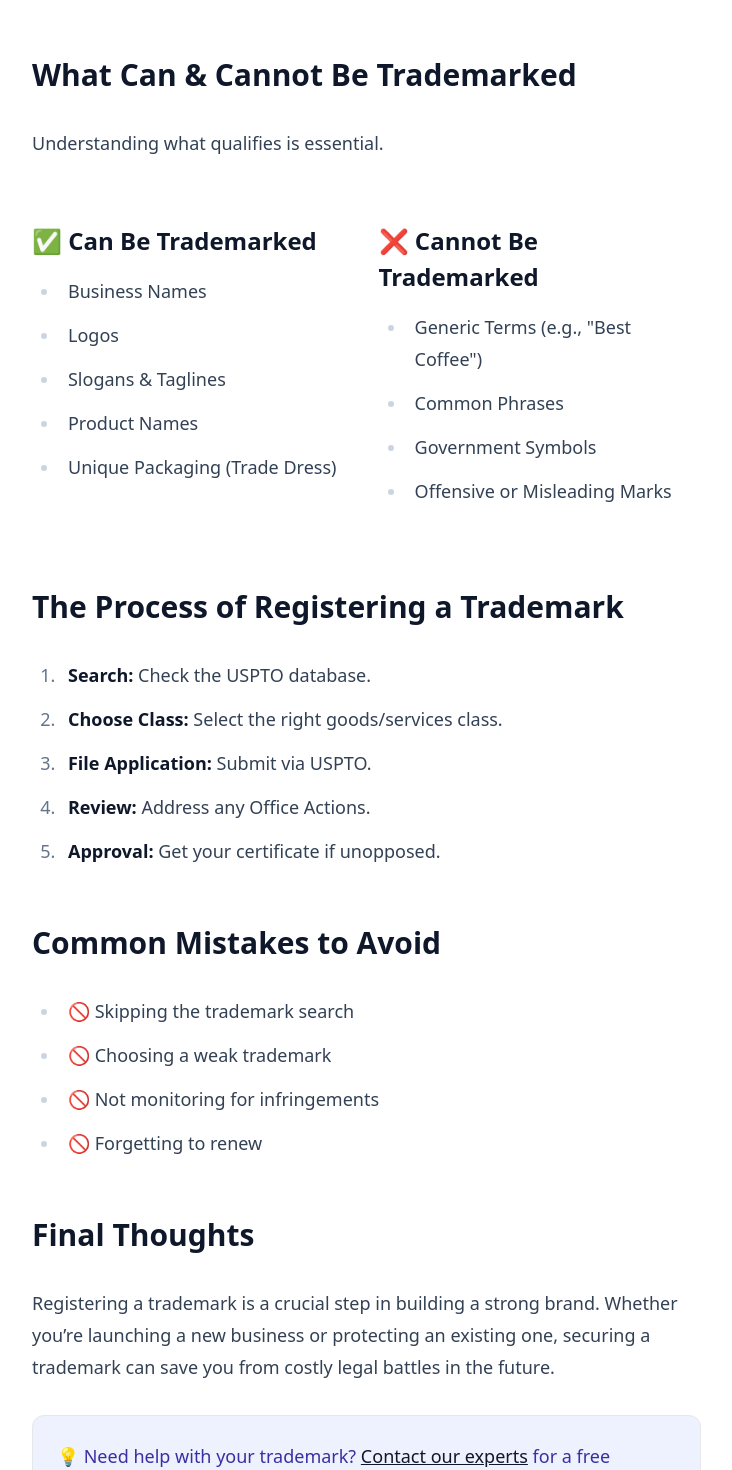
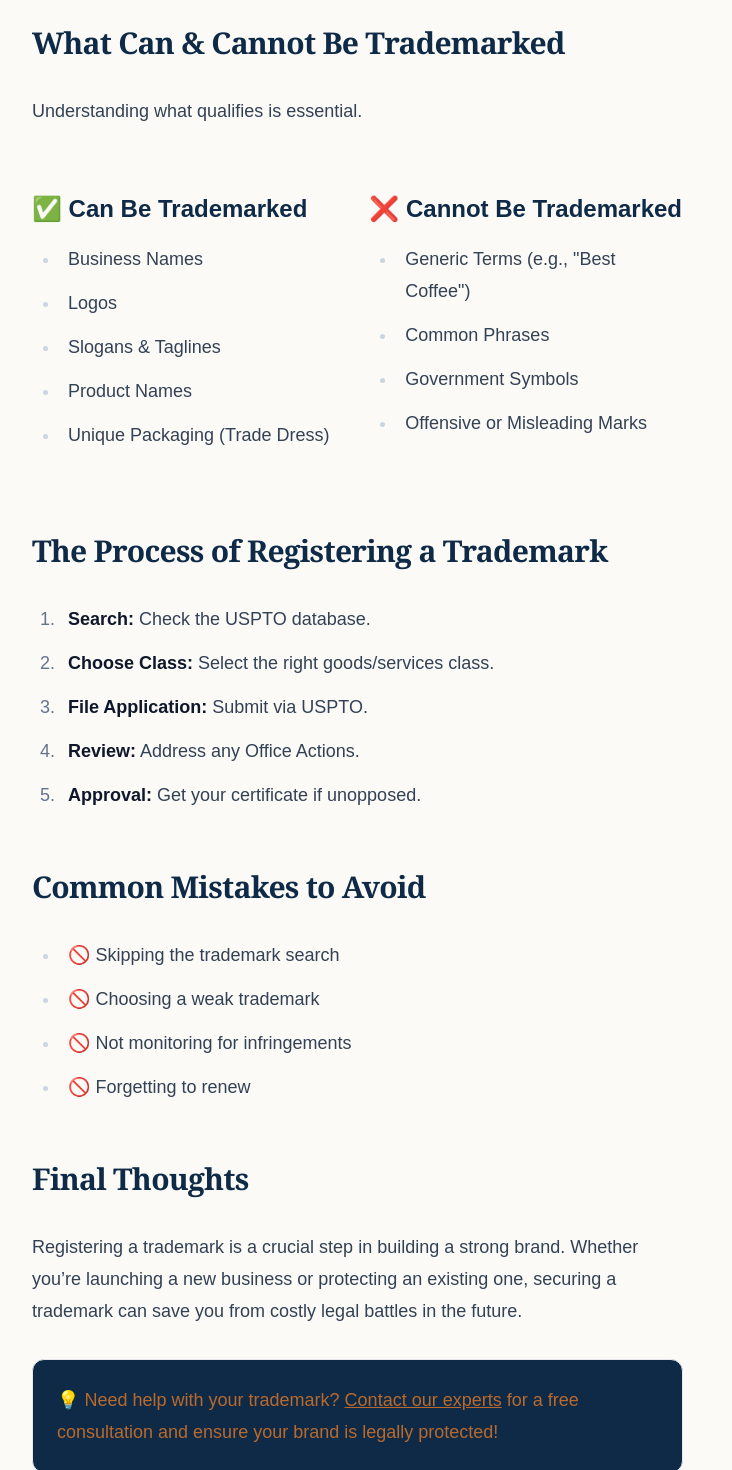
Before and after one commit to ajdreams17/Ascentlegal, a Next.js app: page /resources/trademark-101 in a window 1280 px wide. Shown: the part 780-2250 px from the top of the page, without its empty margins (184-916 px from the left). Built offline with nearby package versions, Linux system fonts and the light colour scheme.

Commit message:
Apply Modern Premium palette and typography sitewide

```diff
--- a/app/globals.css
+++ b/app/globals.css
@@ -2,24 +2,120 @@
 @tailwind components;
 @tailwind utilities;
 
-/* Optional: style prose (typography) globally */
+:root {
+  --ascent-navy: #0e2a47;
+  --ascent-navy-deep: #091f34;
+  --ascent-copper: #b86a2e;
+  --ascent-copper-soft: #c97832;
+  --ascent-slate: #6b7e90;
+  --ascent-ivory: #f7f6f3;
+  --ascent-cream: #fbfaf7;
+  --ascent-line: rgba(14, 42, 71, 0.14);
+}
+
+html {
+  scroll-behavior: smooth;
+  background: var(--ascent-cream);
+}
+
+body {
+  background: var(--ascent-cream);
+  color: var(--ascent-navy);
+  font-family: Arial, Helvetica, sans-serif;
+}
+
+::selection {
+  background: rgba(184, 106, 46, 0.22);
+  color: var(--ascent-navy-deep);
+}
+
+h1,
+h2 {
+  font-family: Georgia, "Times New Roman", serif;
+  letter-spacing: -0.025em;
+}
+
+h3,
+h4,
+h5,
+h6 {
+  color: var(--ascent-navy);
+}
+
+a {
+  transition: color 180ms ease, background-color 180ms ease, border-color 180ms ease, opacity 180ms ease, transform 180ms ease;
+}
+
 .prose {
   max-width: 65ch;
   line-height: 1.75;
 }
+
+.prose h1,
+.prose h2,
+.prose h3 {
+  color: var(--ascent-navy);
+}
+
+.prose a {
+  color: var(--ascent-copper);
+}
+
+/* Sitewide Modern Premium remap for legacy Tailwind utility colors. */
+[class*="text-indigo-"] { color: var(--ascent-copper) !important; }
+[class*="text-teal-"] { color: var(--ascent-copper) !important; }
+[class*="hover:text-indigo-"]:hover { color: var(--ascent-copper) !important; }
+[class*="hover:text-teal-"]:hover { color: var(--ascent-copper-soft) !important; }
+
+[class*="bg-indigo-"] { background-color: var(--ascent-navy) !important; }
+[class*="bg-teal-"] { background-color: var(--ascent-copper) !important; }
+[class*="bg-slate-50"],
+[class*="bg-gray-50"] { background-color: var(--ascent-ivory) !important; }
+
+[class*="border-indigo-"] { border-color: rgba(184, 106, 46, 0.45) !important; }
+[class*="border-teal-"] { border-color: rgba(184, 106, 46, 0.45) !important; }
+[class*="border-gray-100"],
+[class*="border-slate-200"] { border-color: var(--ascent-line) !important; }
+
+[class*="ring-indigo-"] { --tw-ring-color: rgba(184, 106, 46, 0.28) !important; }
+[class*="ring-teal-"] { --tw-ring-color: rgba(184, 106, 46, 0.28) !important; }
+
+[class*="from-indigo-"] {
+  --tw-gradient-from: var(--ascent-navy) var(--tw-gradient-from-position) !important;
+  --tw-gradient-to: rgb(14 42 71 / 0) var(--tw-gradient-to-position) !important;
+  --tw-gradient-stops: var(--tw-gradient-from), var(--tw-gradient-to) !important;
+}
+[class*="to-teal-"] {
+  --tw-gradient-to: var(--ascent-copper) var(--tw-gradient-to-position) !important;
+}
+[class*="from-indigo-50"] {
+  --tw-gradient-from: #f6f1eb var(--tw-gradient-from-position) !important;
+  --tw-gradient-to: rgb(246 241 235 / 0) var(--tw-gradient-to-position) !important;
+}
+[class*="to-teal-50"] {
+  --tw-gradient-to: #f7f6f3 var(--tw-gradient-to-position) !important;
+}
+
+/* Give generic content cards a quieter, editorial feel without changing layout. */
+main [class*="bg-white"][class*="border"],
+section [class*="bg-white"][class*="border"] {
+  border-color: var(--ascent-line);
+}
+
+/* Existing announcement/banner component, harmonized with the new palette. */
 .al-banner {
   position: sticky;
   top: 0;
   z-index: 999;
   width: 100%;
-  background: #1a2438;
-  border-bottom: 2px solid #e8722a;
+  background: var(--ascent-navy-deep);
+  border-bottom: 2px solid var(--ascent-copper);
   padding: 12px 24px;
   display: flex;
   align-items: center;
   justify-content: space-between;
   gap: 16px;
-  font-family: 'Outfit', sans-serif;
+  font-family: Arial, Helvetica, sans-serif;
 }
 .al-banner-left {
   display: flex;
@@ -28,15 +124,15 @@
   flex: 1;
 }
 .al-banner-tag {
-  background: rgba(232,114,42,0.15);
-  border: 1px solid rgba(232,114,42,0.3);
+  background: rgba(184,106,46,0.16);
+  border: 1px solid rgba(184,106,46,0.35);
   border-radius: 2px;
   padding: 3px 10px;
   font-size: 9px;
   font-weight: 700;
   letter-spacing: .2em;
   text-transform: uppercase;
-  color: #e8722a;
+  color: #d88a4a;
   white-space: nowrap;
   flex-shrink: 0;
 }
@@ -54,7 +150,7 @@
   display: inline-flex;
   align-items: center;
   gap: 8px;
-  background: #e8722a;
+  background: var(--ascent-copper);
   color: #ffffff;
   font-size: 11px;
   font-weight: 700;
@@ -69,7 +165,7 @@
   border: none;
   cursor: pointer;
 }
-.al-banner-cta:hover { background: #f08c4a; }
+.al-banner-cta:hover { background: var(--ascent-copper-soft); }
 .al-banner-close {
   background: none;
   border: none;
@@ -82,6 +178,7 @@
   transition: color 0.2s;
 }
 .al-banner-close:hover { color: rgba(255,255,255,.7); }
+
 @media (max-width: 640px) {
   .al-banner { padding: 10px 16px; gap: 10px; }
   .al-banner-tag { display: none; }
```
